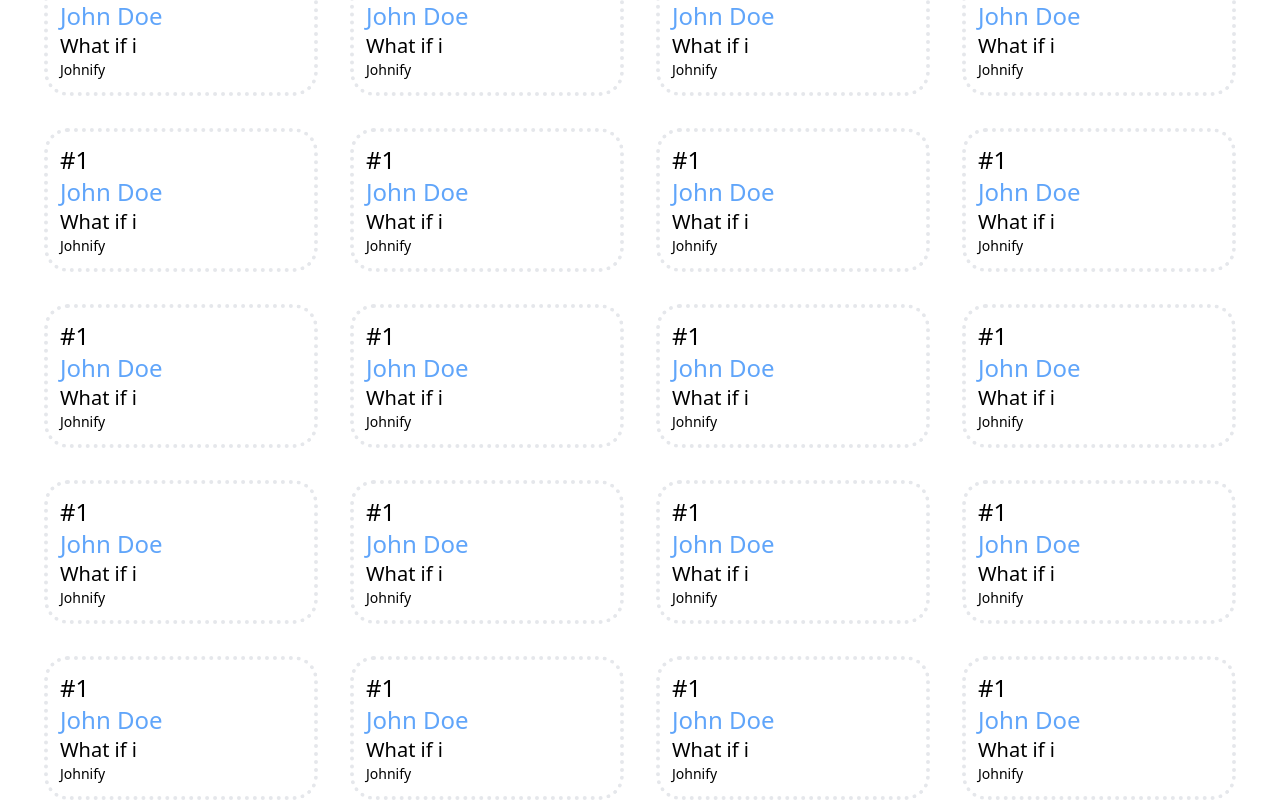
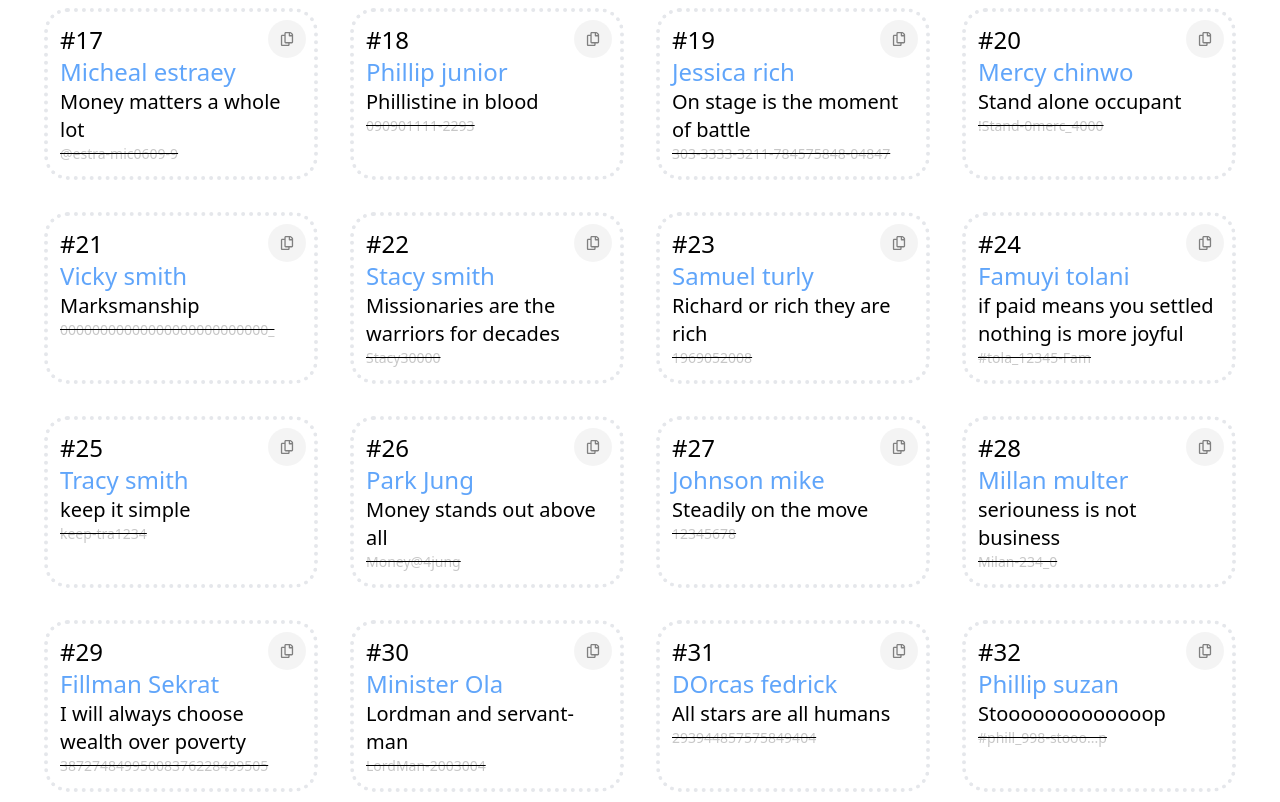
Before and after one commit to Festus-123/Password-Generator, a React (Vite) app: page / in a window 1280 px wide. Shown: the part 1730-2532 px from the top of the page. Built offline with nearby package versions, Linux system fonts and the light colour scheme.

Commit message:
updated template.jsx to hide passwords in template and make it only accesible by copying and included a copy logic to the project

```diff
--- a/src/Templatee/Template.tsx
+++ b/src/Templatee/Template.tsx
@@ -1,48 +1,78 @@
-import React, { useState } from 'react'
-import { templates } from '../constants/data';
-import { FaSearch } from 'react-icons/fa';
+import React, { useState } from "react";
+import { templates, type templateData } from "../constants/data";
+import { FaSearch, FaRegCopy } from "react-icons/fa";
 
 const Template = () => {
-    const [value, setvalue] = useState("")
-    const [filtered, setFiltered] = useState(templates)
+  const [value, setvalue] = useState<string>("");
+  const [filtered, setFiltered] = useState<templateData>(templates);
+  // const [copy, setCopy] = useState<boolean>(false);
 
   const handleCanges = (e: React.ChangeEvent<HTMLInputElement>) => {
-        setvalue(e.target.value)
-        setFiltered(templates)
-    }
+    setvalue(e.target.value);
+    setFiltered(templates);
+  };
 
   const handleSearch = () => {
+    if (value.trim() === "") return;
 
-        if(value.trim() === "") return;
-
-        const filtered = templates.filter((template) =>
-            template.name.toLowerCase().includes(value.trim().toLowerCase()),
+    const filtered = templates.filter(
+      (template) =>
+        template.name.toLowerCase().includes(value.trim().toLowerCase())
       // template.unique.toLowerCase().includes(value.trim().toLowerCase())
     );
-        setFiltered(filtered)
+    setFiltered(filtered);
+  };
+
+  const handleCopy = (item: string) => {
+    if (navigator.clipboard && window.isSecureContext) {
+      navigator.clipboard.writeText(item);
+    } else {
+      console.log("couldnn't copy")
     }
+  };
 
   return (
-    <div className=''>
-      <div className='flex flex-row items-center justify-between mx-4 p-4 lg:mx-8  md:mx-6 border-b-2'>
-        <h1 className='text-xl lg:text-4xl'>Templates</h1>
-        <div className='relative flex-row'>
-        <input placeholder='search templates' type="text" value={value} onChange={(e) => handleCanges(e)} className='bg-[#80808011] py-1.5 px-2.5 lg:p-3 rounded-3xl '/>
-        <button onClick={handleSearch} className='bg-[#80808032] backdrop-blur-10 rounded-[100%] p-2 lg:p-3 absolute right-2 lg:top-1.5 top-1.5 hover:bg-[#80808081]'><FaSearch size={10} /> </button>
+    <div className="">
+      <div className="flex flex-row items-center justify-between mx-4 p-4 lg:mx-8  md:mx-6 border-b-2">
+        <h1 className="text-xl lg:text-4xl">Templates</h1>
+        <div className="relative flex-row">
+          <input
+            placeholder="search templates"
+            type="text"
+            value={value}
+            onChange={(e) => handleCanges(e)}
+            className="bg-[#80808011] py-1.5 px-2.5 lg:p-3 rounded-3xl "
+          />
+          <button
+            onClick={handleSearch}
+            className="bg-[#80808032] backdrop-blur-10 rounded-[100%] p-2 lg:p-3 absolute right-2 lg:top-1.5 top-1.5 hover:bg-[#80808081]"
+          >
+            <FaSearch size={10} />{" "}
+          </button>
         </div>
       </div>
-      <div className='grid grid-cols-1 md:grid-cols-3 lg:grid-cols-4 gap-2 md:3 lg:4 p-4 lg:p-8'>
-        { filtered.map((item, index) => (
-            <div key={index} className='flex flex-col border-dotted border-4 p-3 lg-p4 m-2 lg:m-3 rounded-3xl'>
-                <p className='font-light text-xl lg:text-2xl '>{item.id}</p>
-                <p className='font-light text-2xl lg:3xl text-blue-400'>{item.name}</p>
-                <p className='font-normal text-xl '>{item.favPhrase}</p>
-                <p className='font-medium text-sm lg:text-md'>{item.unique}</p>
+      <div className="grid grid-cols-1 md:grid-cols-3 lg:grid-cols-4 gap-2 md:3 lg:4 p-4 lg:p-8">
+        {filtered.map((item, index) => (
+          <div
+            key={index}
+            className="relative flex flex-col border-dotted border-4 p-3 lg-p4 m-2 lg:m-3 rounded-3xl"
+          >
+            <p className="font-light text-xl lg:text-2xl ">{item.id}</p>
+            <p className="font-light text-2xl lg:3xl text-blue-400">
+              {item.name}
+            </p>
+            <p className="font-normal text-xl ">{item.favPhrase}</p>
+            <p className="font-medium text-sm lg:text-md line-through decoration-black text-[#80808070]">
+              {item.unique}
+            </p>
+            <div className="rounded-full bg-[#80808016] hover:bg-[#80808018] hover:p-3 lg:hover:p-3 p-2 lg:p-3 absolute top-2 right-2">
+            <FaRegCopy onClick={() => handleCopy(item.unique)} className="text-sm text-center text-[grey]"/>
+            </div>
           </div>
         ))}
       </div>
     </div>
-  )
-}
+  );
+};
 
-export default Template
+export default Template;
--- a/src/constants/data.ts
+++ b/src/constants/data.ts
@@ -1,4 +1,4 @@
-type templateData = Array<{id: string, name: string, favPhrase?: string, unique: string}>
+export type templateData = Array<{id: string, name: string, favPhrase?: string, unique: string}>
 
 export const templates: templateData = [
     {
@@ -57,206 +57,206 @@ export const templates: templateData = [
     },
     {
         id: "#10",
-        name: "John Doe",
-        favPhrase: "What if i",
-        unique: "Johnify"
+        name: "Ted Washington",
+        favPhrase: "Value in principles",
+        unique: "value_2000@ted"
     },
     {
-        id: "#1",
-        name: "John Doe",
-        favPhrase: "What if i",
-        unique: "Johnify"
+        id: "#11",
+        name: "Diana Farr",
+        favPhrase: "forest and mountains are alike",
+        unique: "forests-000"
     },
     {
-        id: "#1",
-        name: "John Doe",
-        favPhrase: "What if i",
-        unique: "Johnify"
+        id: "#12",
+        name: "Riele Dans",
+        favPhrase: "Music isn't aet no more",
+        unique: "#Dawn_2020202_Mus"
     },
     {
-        id: "#1",
-        name: "John Doe",
-        favPhrase: "What if i",
-        unique: "Johnify"
+        id: "#13",
+        name: "Mierle Sabastien",
+        favPhrase: "Q fro quran",
+        unique: "Q-12345678"
     },
     {
-        id: "#1",
-        name: "John Doe",
-        favPhrase: "What if i",
-        unique: "Johnify"
+        id: "#14",
+        name: "peter resnont",
+        favPhrase: "Restaurant are where ove to the stomach is made",
+        unique: "112-223-44"
     },
     {
-        id: "#1",
-        name: "John Doe",
-        favPhrase: "What if i",
-        unique: "Johnify"
+        id: "#15",
+        name: "Lee Chang",
+        favPhrase: "Rushed into rich is nade perfect",
+        unique: "Rushed.Lee_020201"
     },
     {
-        id: "#1",
-        name: "John Doe",
-        favPhrase: "What if i",
-        unique: "Johnify"
+        id: "#16",
+        name: "Baiter victor",
+        favPhrase: "Age is just a number",
+        unique: "Age.000000-00"
     },
     {
-        id: "#1",
-        name: "John Doe",
-        favPhrase: "What if i",
-        unique: "Johnify"
+        id: "#17",
+        name: "Micheal estraey",
+        favPhrase: "Money matters a whole lot",
+        unique: "@estra-mic0609-9"
     },
     {
-        id: "#1",
-        name: "John Doe",
-        favPhrase: "What if i",
-        unique: "Johnify"
+        id: "#18",
+        name: "Phillip junior",
+        favPhrase: "Phillistine in blood",
+        unique: "090901111-2293"
     },
     {
-        id: "#1",
-        name: "John Doe",
-        favPhrase: "What if i",
-        unique: "Johnify"
+        id: "#19",
+        name: "Jessica rich",
+        favPhrase: "On stage is the moment of battle",
+        unique: "303-3333-3211-784575848-04847"
     },
     {
-        id: "#1",
-        name: "John Doe",
-        favPhrase: "What if i",
-        unique: "Johnify"
+        id: "#20",
+        name: "Mercy chinwo",
+        favPhrase: "Stand alone occupant",
+        unique: "!Stand-0merc_4000"
     },
     {
-        id: "#1",
-        name: "John Doe",
-        favPhrase: "What if i",
-        unique: "Johnify"
+        id: "#21",
+        name: "Vicky smith",
+        favPhrase: "Marksmanship",
+        unique: "00000000000000000000000000_"
     },
     {
-        id: "#1",
-        name: "John Doe",
-        favPhrase: "What if i",
-        unique: "Johnify"
+        id: "#22",
+        name: "Stacy smith",
+        favPhrase: "Missionaries are the warriors for decades",
+        unique: "Stacy30000"
     },
     {
-        id: "#1",
-        name: "John Doe",
-        favPhrase: "What if i",
-        unique: "Johnify"
+        id: "#23",
+        name: "Samuel turly",
+        favPhrase: "Richard or rich they are rich",
+        unique: "1969052008"
     },
     {
-        id: "#1",
-        name: "John Doe",
-        favPhrase: "What if i",
-        unique: "Johnify"
+        id: "#24",
+        name: "Famuyi tolani",
+        favPhrase: "if paid means you settled nothing is more joyful",
+        unique: "#tola_12345-Fam"
     },
     {
-        id: "#1",
-        name: "John Doe",
-        favPhrase: "What if i",
-        unique: "Johnify"
+        id: "#25",
+        name: "Tracy smith",
+        favPhrase: "keep it simple",
+        unique: "keep-tra1234"
     },
     {
-        id: "#1",
-        name: "John Doe",
-        favPhrase: "What if i",
-        unique: "Johnify"
+        id: "#26",
+        name: "Park Jung",
+        favPhrase: "Money stands out above all",
+        unique: "Money@4jung"
     },
     {
-        id: "#1",
-        name: "John Doe",
-        favPhrase: "What if i",
-        unique: "Johnify"
+        id: "#27",
+        name: "Johnson mike",
+        favPhrase: "Steadily on the move",
+        unique: "12345678"
     },
     {
-        id: "#1",
-        name: "John Doe",
-        favPhrase: "What if i",
-        unique: "Johnify"
+        id: "#28",
+        name: "Millan multer",
+        favPhrase: "seriouness is not business",
+        unique: "Milan-234_0"
     },
     {
-        id: "#1",
-        name: "John Doe",
-        favPhrase: "What if i",
-        unique: "Johnify"
+        id: "#29",
+        name: "Fillman Sekrat",
+        favPhrase: "I will always choose wealth over poverty",
+        unique: "38727484995008376228499505"
     },
     {
-        id: "#1",
-        name: "John Doe",
-        favPhrase: "What if i",
-        unique: "Johnify"
+        id: "#30",
+        name: "Minister Ola",
+        favPhrase: "Lordman and servant-man",
+        unique: "LordMan-2003004"
     },
     {
-        id: "#1",
-        name: "John Doe",
-        favPhrase: "What if i",
-        unique: "Johnify"
+        id: "#31",
+        name: "DOrcas fedrick",
+        favPhrase: "All stars are all humans",
+        unique: "293944857575849404"
     },
     {
-        id: "#1",
-        name: "John Doe",
-        favPhrase: "What if i",
-        unique: "Johnify"
+        id: "#32",
+        name: "Phillip suzan",
+        favPhrase: "Stooooooooooooop",
+        unique: "#phill_998-stooo...p"
     },
     {
-        id: "#1",
-        name: "John Doe",
-        favPhrase: "What if i",
-        unique: "Johnify"
+        id: "#33",
+        name: "Suleman idris",
+        favPhrase: "Witch-craft is fun ",
+        unique: "witchCraft@0100"
     },
     {
-        id: "#1",
-        name: "John Doe",
-        favPhrase: "What if i",
-        unique: "Johnify"
+        id: "#34",
+        name: "Micheal destiny",
+        favPhrase: "Living under the same roof",
+        unique: "Living-destiny@10_"
     },
     {
-        id: "#1",
-        name: "John Doe",
-        favPhrase: "What if i",
-        unique: "Johnify"
+        id: "#35",
+        name: "Sundrick hatrick",
+        favPhrase: "sunny day in winter",
+        unique: "sun@000-#hatr..."
     },
     {
-        id: "#1",
-        name: "John Doe",
-        favPhrase: "What if i",
-        unique: "Johnify"
+        id: "#36",
+        name: "Maltina French",
+        favPhrase: "save yourself cause no one else matters",
+        unique: "#fren-124_malt-save"
     },
     {
-        id: "#1",
-        name: "John Doe",
-        favPhrase: "What if i",
-        unique: "Johnify"
+        id: "#37",
+        name: "Samuel tony",
+        favPhrase: "Bridge to wisdom",
+        unique: "-Bridge@240Sam"
     },
     {
-        id: "#1",
-        name: "John Doe",
-        favPhrase: "What if i",
-        unique: "Johnify"
+        id: "#38",
+        name: "Tomisin kurupe",
+        favPhrase: "Fuc*k youuuu 👎",
+        unique: "TOmisin_3043-fuckkkkkkkk"
     },
     {
-        id: "#1",
-        name: "John Doe",
-        favPhrase: "What if i",
-        unique: "Johnify"
+        id: "#39",
+        name: "Deneryis thagerian",
+        favPhrase: "the seven seat",
+        unique: "9393848848959958373363363"
     },
     {
-        id: "#1",
-        name: "John Doe",
-        favPhrase: "What if i",
-        unique: "Johnify"
+        id: "#40",
+        name: "Diana smooshe",
+        favPhrase: "Whatever happens",
+        unique: "_000000_0000_000-"
     },
     {
-        id: "#1",
-        name: "John Doe",
-        favPhrase: "What if i",
-        unique: "Johnify"
+        id: "#41",
+        name: "Micheal sean",
+        favPhrase: "Minister or all creatures",
+        unique: "Mic@212-sean_minister-990"
     },
     {
-        id: "#1",
-        name: "John Doe",
-        favPhrase: "What if i",
-        unique: "Johnify"
+        id: "#42",
+        name: "Simon shakes",
+        favPhrase: "Widom is book",
+        unique: "1212121212121212"
     },
     {
-        id: "#1",
-        name: "John Doe",
-        favPhrase: "What if i",
-        unique: "Johnify"
+        id: "#43",
+        name: "Michealson Fieldsman",
+        favPhrase: "bar an wine is more life has to offer",
+        unique: "@bar__Mic__fiel212"
     },
 ]
```
Also changed, not shown: src/formulator/Formulator.tsx (+6 -6 lines). Lines whose indentation alone changed are shown as unchanged.
